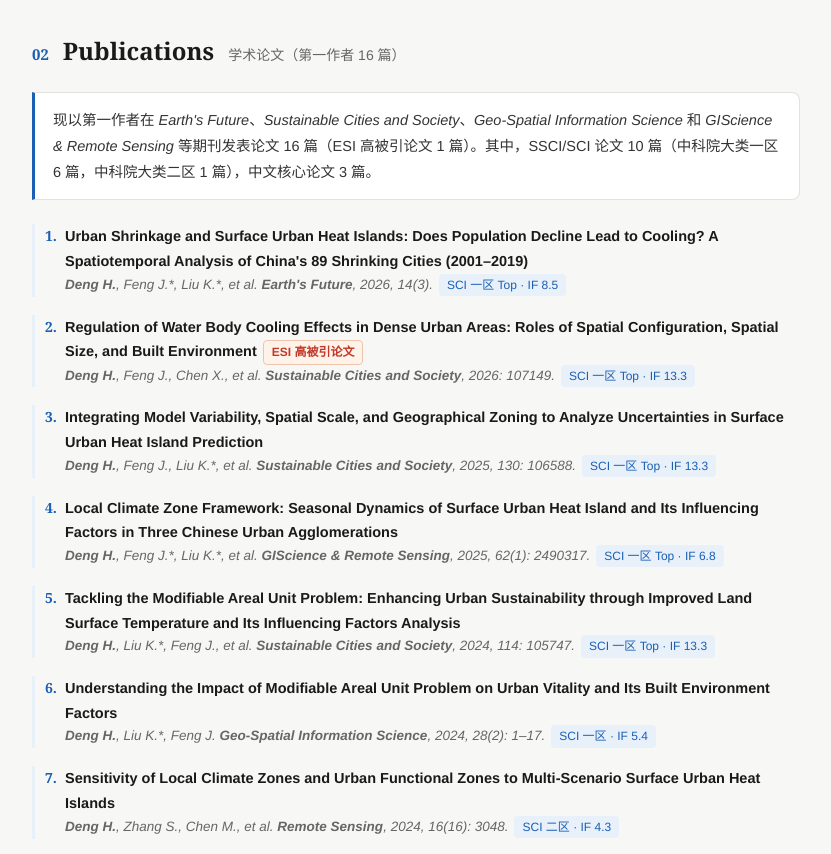
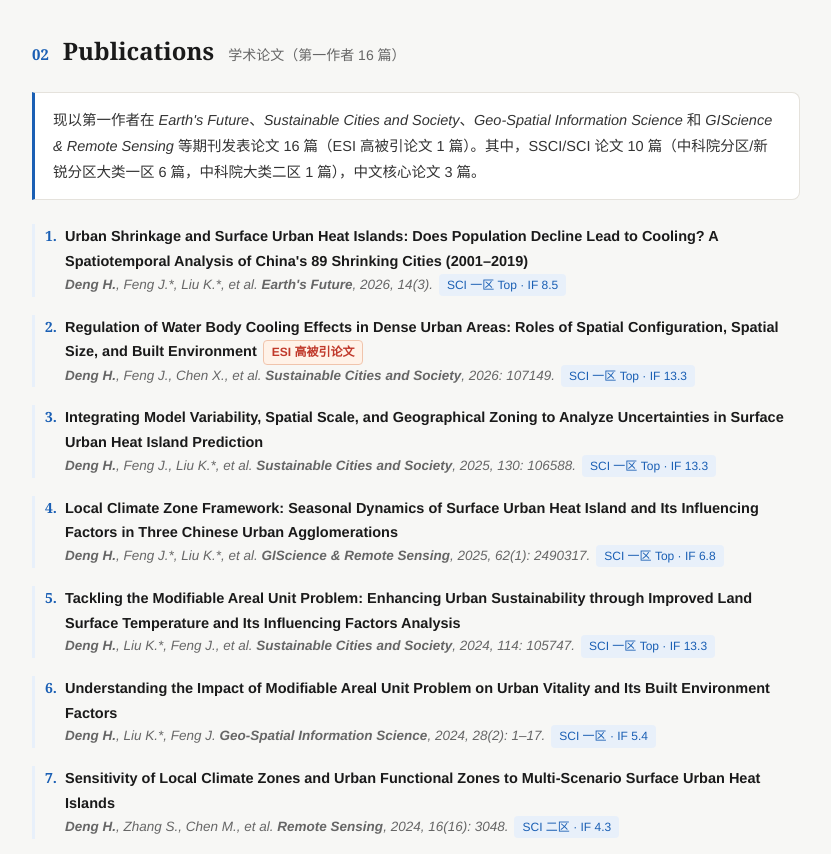
Before and after one commit to denghaojian/denghaojian.github.io, a plain HTML site: page index.html in a window 1280 px wide. Shown: the part 907-1761 px from the top of the page, without its empty margins (398-1229 px from the left). Drawn offline with Linux system fonts and the light colour scheme.

Commit message:
Clarify CAS category wording

```diff
--- a/index.html
+++ b/index.html
@@ -151,7 +151,7 @@ footer{padding:26px 0 10px;font-size:13px;color:var(--muted);text-align:center}
     <section id="publications">
       <div class="sec-head"><span class="sec-num">02</span><h3>Publications</h3><span class="sub">学术论文（第一作者 16 篇）</span></div>
 
-      <p class="pub-intro">现以第一作者在 <i>Earth's Future</i>、<i>Sustainable Cities and Society</i>、<i>Geo-Spatial Information Science</i> 和 <i>GIScience &amp; Remote Sensing</i> 等期刊发表论文 16 篇（ESI 高被引论文 1 篇）。其中，SSCI/SCI 论文 10 篇（中科院大类一区 6 篇，中科院大类二区 1 篇），中文核心论文 3 篇。</p>
+      <p class="pub-intro">现以第一作者在 <i>Earth's Future</i>、<i>Sustainable Cities and Society</i>、<i>Geo-Spatial Information Science</i> 和 <i>GIScience &amp; Remote Sensing</i> 等期刊发表论文 16 篇（ESI 高被引论文 1 篇）。其中，SSCI/SCI 论文 10 篇（中科院分区/新锐分区大类一区 6 篇，中科院大类二区 1 篇），中文核心论文 3 篇。</p>
 
       <div class="pub">
         <div class="t">Urban Shrinkage and Surface Urban Heat Islands: Does Population Decline Lead to Cooling? A Spatiotemporal Analysis of China's 89 Shrinking Cities (2001–2019)</div>
```
